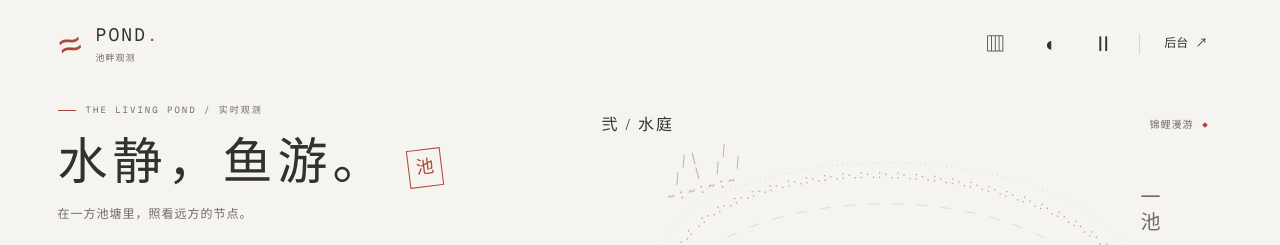
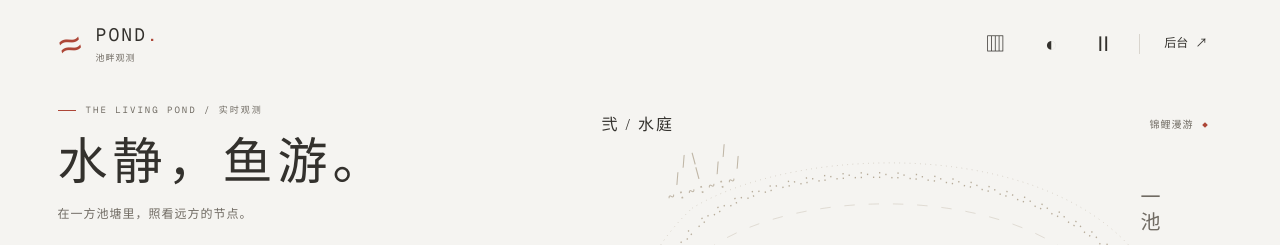
Before and after one commit to ayingQAQ/monitor-ascii-pond, a React (Vite) app: page / in a window 1280 px wide. Shown: the top 245 px of the page. Built offline with nearby package versions, Linux system fonts and the light colour scheme; no server answers.

Commit message:
style: remove the homepage title seal

```diff
--- a/package.json
+++ b/package.json
@@ -1,7 +1,7 @@
 {
   "name": "monitor-ascii-pond",
   "private": true,
-  "version": "1.0.2",
+  "version": "1.0.3",
   "type": "module",
   "scripts": {
     "dev": "vite --host 127.0.0.1",
--- a/scripts/package.mjs
+++ b/scripts/package.mjs
@@ -7,7 +7,7 @@ import "./notices.mjs";
 const manifest = JSON.parse(
   await readFile(resolve(root, "theme.json"), "utf8"),
 );
-if (manifest.short !== "monitor-pond" || manifest.version !== "1.0.2")
+if (manifest.short !== "monitor-pond" || manifest.version !== "1.0.3")
   throw Error("Unexpected manifest identity");
 const files = [];
 async function add(name) {
--- a/src/pond-page.css
+++ b/src/pond-page.css
@@ -72,21 +72,6 @@
   letter-spacing: 9px;
   line-height: 1.3;
   margin: 13px 0 10px;
-}
-.intro h1:after {
-  content: "池";
-  display: inline-grid;
-  place-items: center;
-  vertical-align: middle;
-  margin-left: 20px;
-  font-family: serif;
-  font-size: 18px;
-  letter-spacing: 0;
-  width: 32px;
-  height: 36px;
-  transform: rotate(-7deg);
-  border: 1px solid var(--accent);
-  color: var(--accent);
 }
 .intro p {
   font-size: 12px;
@@ -679,9 +664,6 @@
   .intro h1 {
     font-size: 50px;
     letter-spacing: 5px;
-  }
-  .intro h1:after {
-    display: none;
   }
   .summary {
     gap: 20px;
--- a/theme.json
+++ b/theme.json
@@ -2,7 +2,7 @@
   "name": "锦鲤池塘 · Pond",
   "short": "monitor-pond",
   "description": "水静，鱼游。以字符锦鲤与留白构成的池畔监控页。",
-  "version": "1.0.2",
+  "version": "1.0.3",
   "author": "ayingQAQ",
   "url": "https://github.com/ayingQAQ/monitor-ascii-pond",
   "config": [
```
Also changed, not shown: 1 other file (tests, documents, lock files or other folders).
